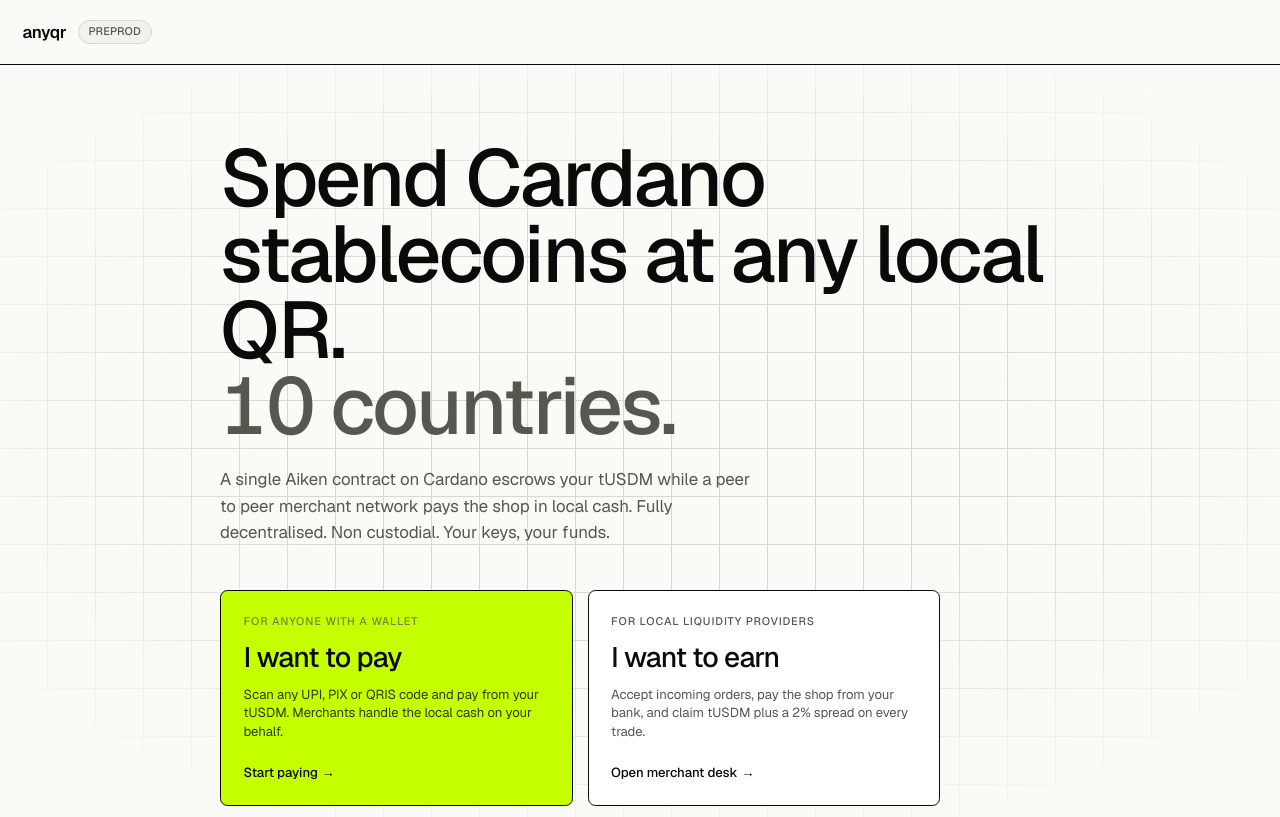
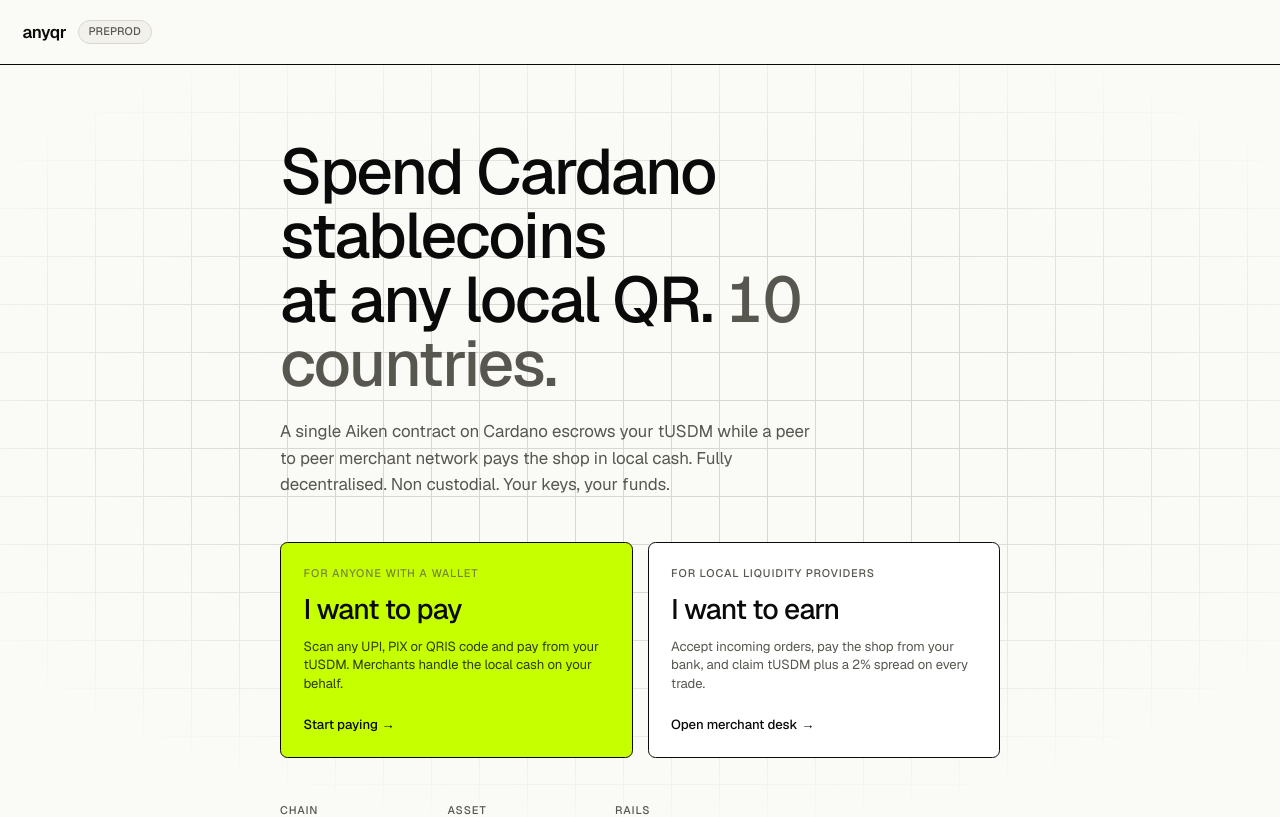
Before and after one commit to SkepX/anyqr, a Next.js app in the folder app/: page / in a window 1280 px wide. Shown: the top 817 px of the page. Built offline with nearby package versions, Linux system fonts and the light colour scheme.

Commit message:
landing hero: tighter width + smaller heading so it stops wrapping ugly

```diff
--- a/app/app/page.tsx
+++ b/app/app/page.tsx
@@ -11,10 +11,11 @@
       </header>
 
       <section className="hero-grid flex-1 flex flex-col items-center justify-center px-6 py-20 relative">
-        <div className="max-w-4xl w-full">
-          <h1 className="display text-[56px] sm:text-[80px] leading-[0.95] tracking-[-0.04em] mb-6">
-            Spend Cardano stablecoins at any local QR.
+        <div className="max-w-3xl w-full">
+          <h1 className="display text-[48px] sm:text-[64px] leading-[1] tracking-[-0.035em] mb-6">
+            Spend Cardano stablecoins
             <br />
+            at any local QR.{" "}
             <span className="text-[color:var(--text-muted)]">
               10 countries.
             </span>
@@ -27,7 +28,7 @@
           </p>
 
           {/* Role picker */}
-          <div className="grid grid-cols-1 md:grid-cols-2 gap-4 mb-12 max-w-3xl">
+          <div className="grid grid-cols-1 md:grid-cols-2 gap-4 mb-12">
             <RoleCard
               href="/start"
               badge="For anyone with a wallet"
```
